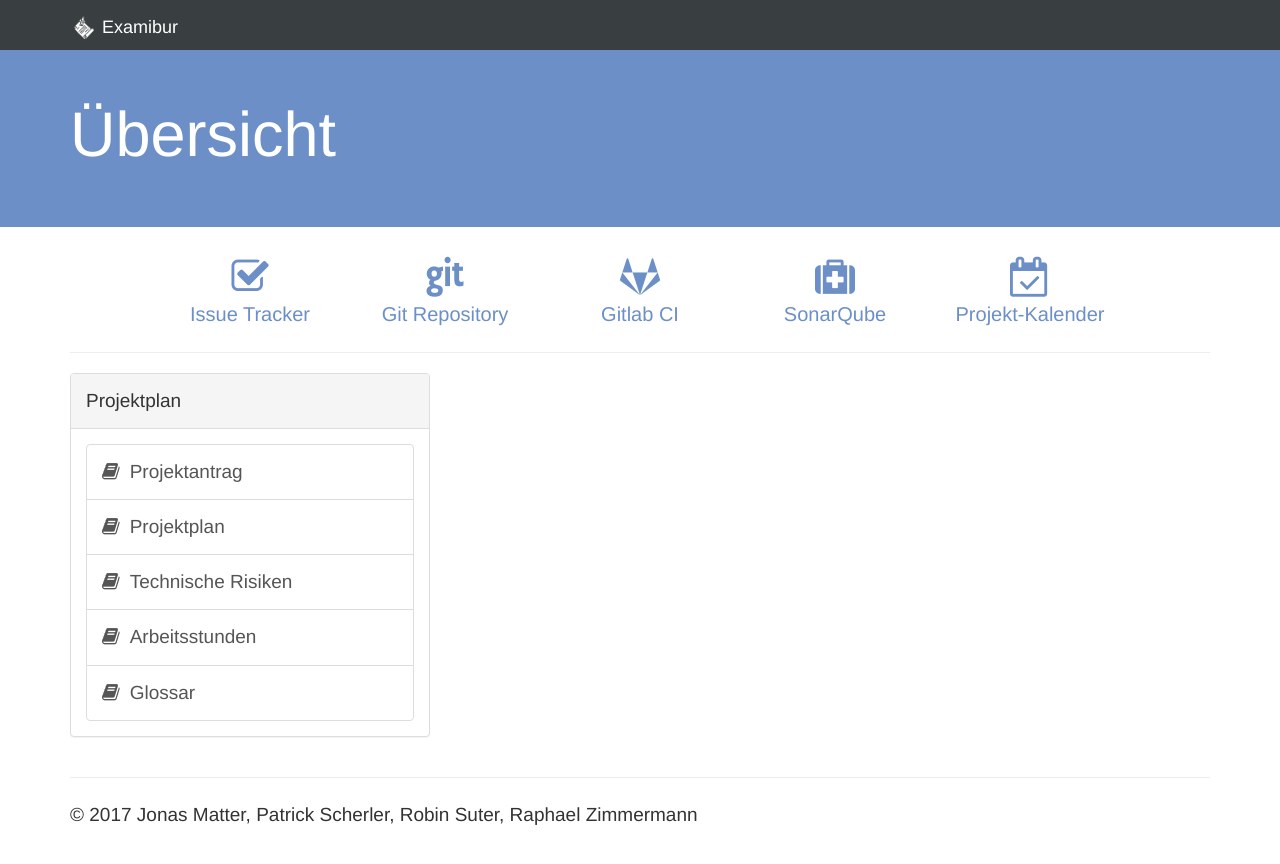
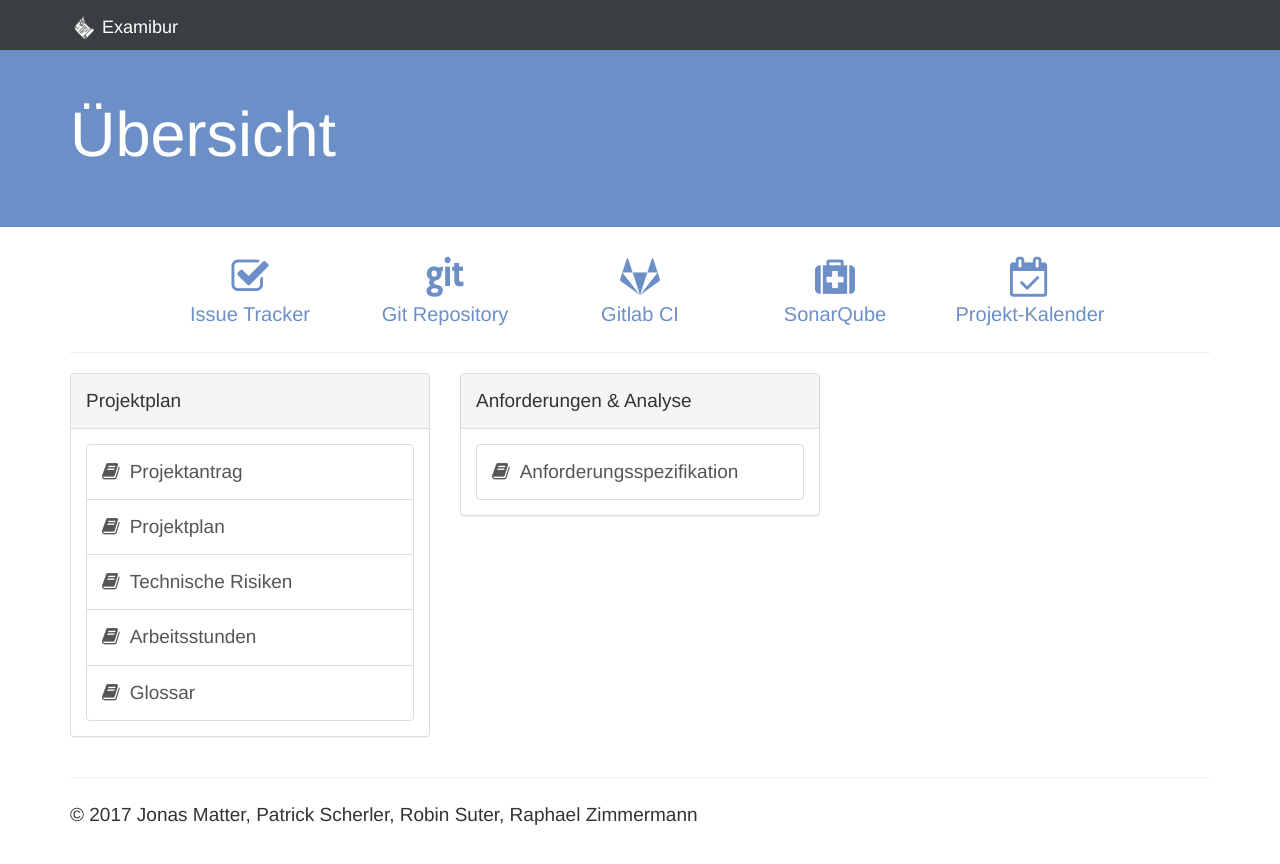
Before and after one commit to Examibur/examibur, a Jekyll site: the page built from docs/index.html, in a window 1280 px wide. Shown: the top 864 px of the page. Built offline with Jekyll 4.4.1, drawn with Linux system fonts in a browser that asks for light colours; nearby versions of some CDN libraries; Markdown is read by kramdown in place of the engine named in the settings.

Commit message:
initial anforderung & analyse setup

```diff
--- a/docs/index.html
+++ b/docs/index.html
@@ -46,4 +46,12 @@ title: Übersicht
             </div>
         </div>
       </div>
+      <div class="col-md-4">
+          <div class="panel panel-default">
+              <div class="panel-heading">Anforderungen & Analyse</div>
+              <div class="panel-body">
+                  <a href="usecase/anforderungsspezifikation.html" class="list-group-item document">Anforderungsspezifikation</a>
+              </div>
+          </div>
+        </div>
   </div>
```
Also changed, not shown: docs/usecase/anforderungsspezifikation.md (added, +4 -0 lines).
